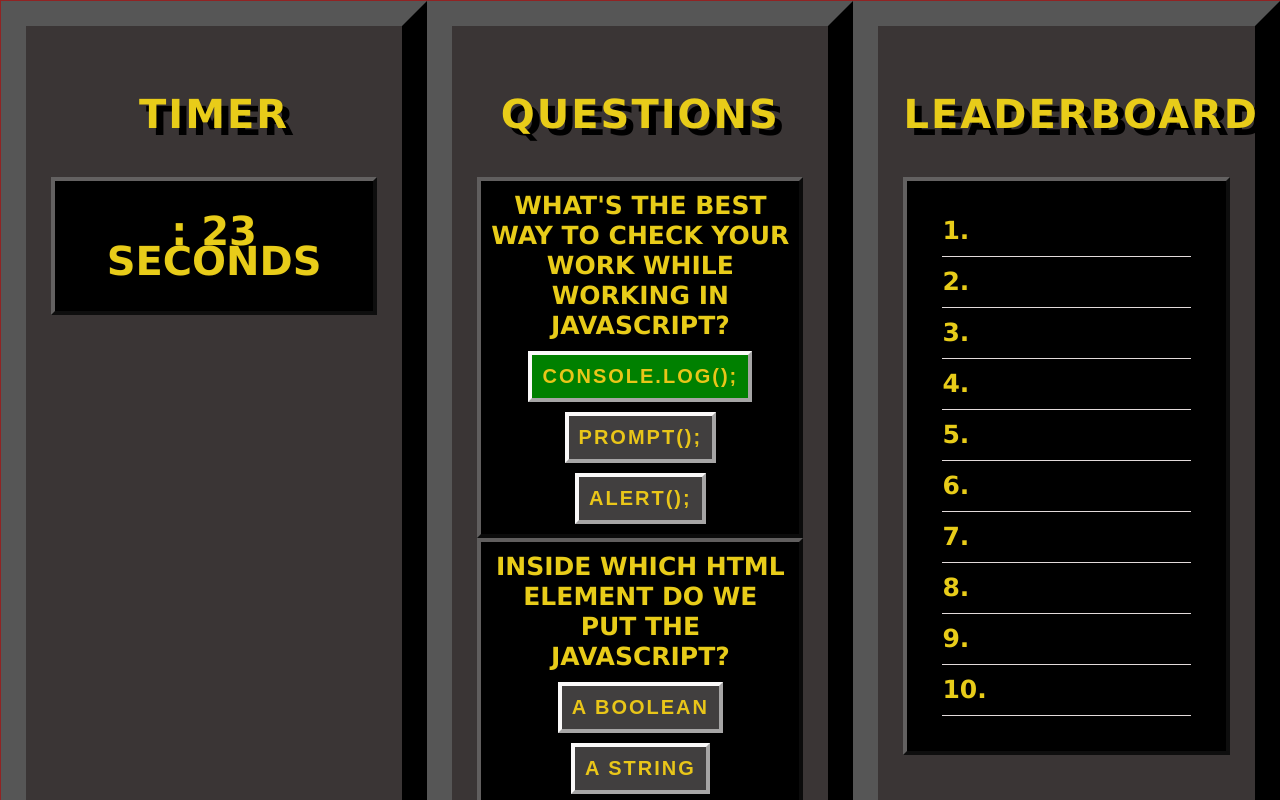
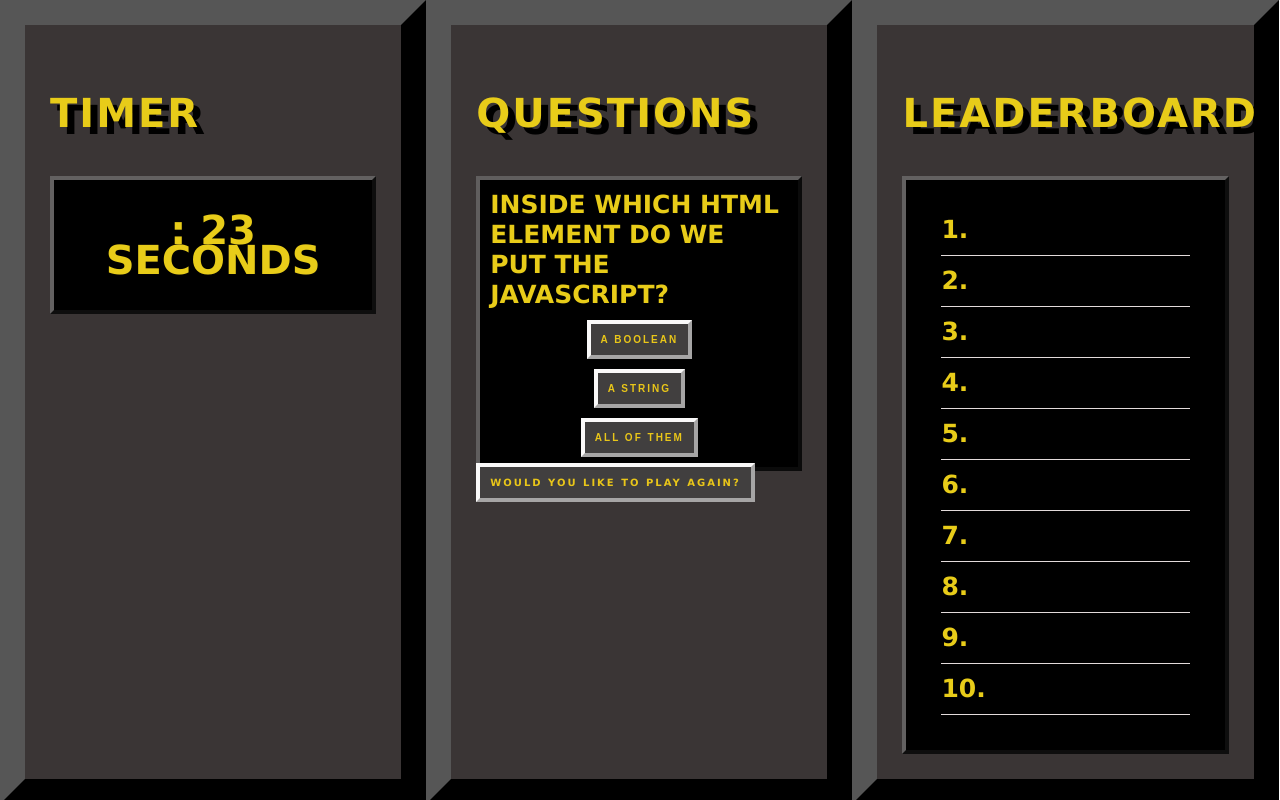
Before and after one commit to Boyd007/C4CodeQuizTrevorBoyd, a plain HTML site: page Quiz.html in a window 1280 px wide. Both pictures are taken after a click on the button "CONSOLE.LOG();". Shown: the top 800 px of the page. Drawn offline with Linux system fonts and the light colour scheme.

Commit message:
cssupdate

```diff
--- a/Quiz.js
+++ b/Quiz.js
@@ -15,14 +15,19 @@ function countdown() {
   }, 1000);
 }
 countdown();
-var questionid=1
+var questionid = 1;
+var previousquestionid=0
 var buttonAnswer = document.querySelectorAll(".answer");
 buttonAnswer.forEach((button) => {
   button.addEventListener("click", function (event) {
-var questioncontainer=document.querySelector(".q"+questionid)
-questioncontainer.classList.remove("hide")
-console.log(questioncontainer)
-  questionid++
+    var questioncontainer = document.querySelector(".q" + questionid);
+    questioncontainer.classList.remove("hide");
+    var previousquestioncontainer = document.querySelector(".q" +previousquestionid)
+    previousquestioncontainer.classList.add("hide");
+
+    console.log(questioncontainer);
+    questionid++;
+    previousquestionid++
     console.log(event.target.classlist);
     if (event.target.classList[1]) {
       event.target.classList.add("green");
--- a/stylesheet.css
+++ b/stylesheet.css
@@ -31,20 +31,24 @@ body input,
   padding: 10px;
   color: #e9c619;
   text-transform: uppercase;
-  font-size: 20px;
+  font-size: 10px;
   font-weight: bold;
   letter-spacing: 2px;
   margin-top: 10px;
 }
 
-.full-page {
+
+
+
+
+/* .full-page {
   width: 100%;
   height: 100%;
   top: 0;
   left: 0;
   border: 1px solid rgb(145, 35, 35);
   text-align: center;
-}
+} */
 
 button:hover {
   cursor: help;
@@ -147,3 +151,7 @@ button:hover {
 display: none;
 
 }
+#questions {
+  padding: 60px;
+
+  }
```
